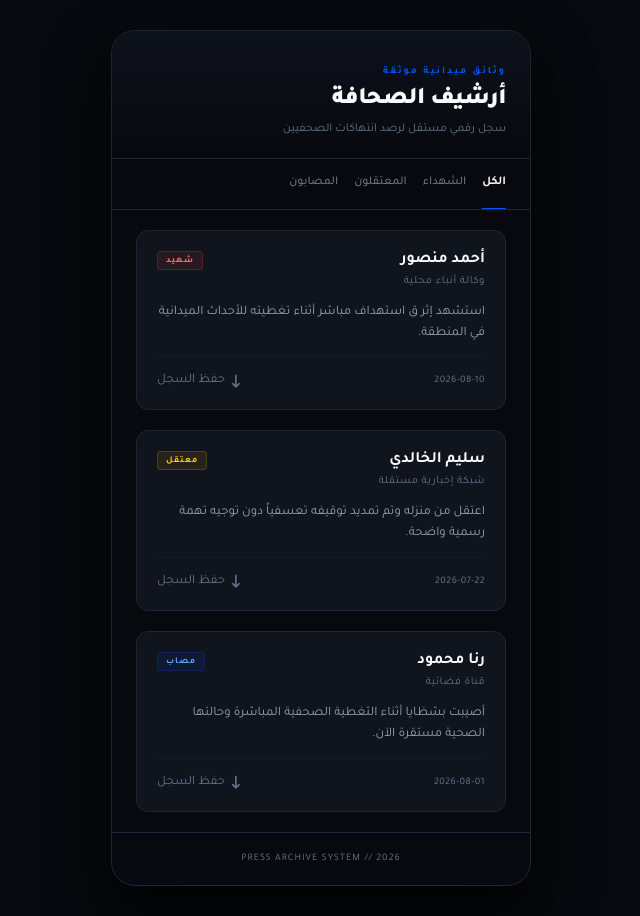
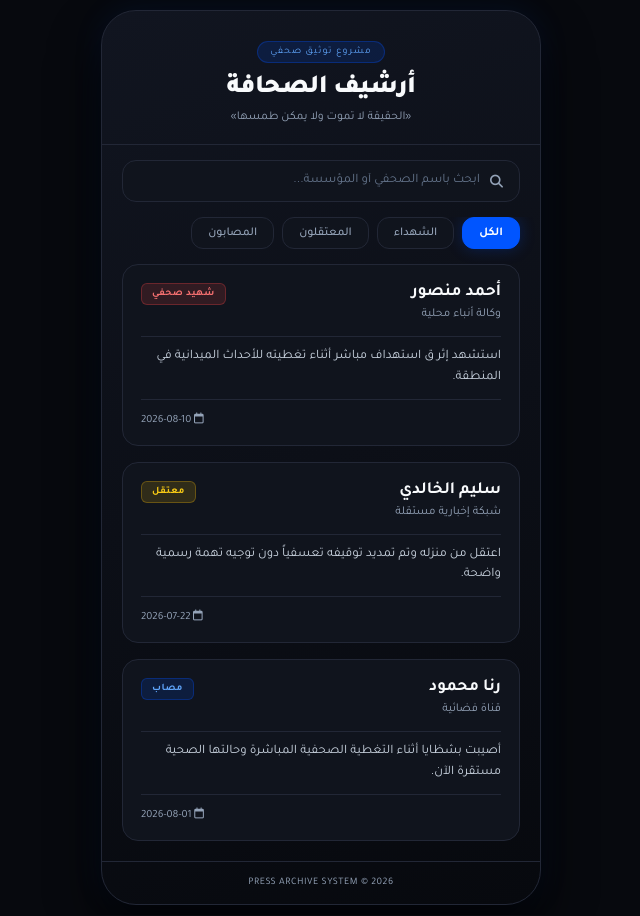
Before and after one commit to jjenin0011-prog/press-archive-, a plain HTML site: page index.html in a window 1280 px wide. Shown: the whole page, without its empty margins (319-959 px from the left). Drawn offline with Linux system fonts and the light colour scheme.

Commit message:
Update index.html

```diff
--- a/index.html
+++ b/index.html
@@ -3,310 +3,316 @@
 <head>
     <meta charset="UTF-8">
     <meta name="viewport" content="width=device-width, initial-scale=1.0">
-    <title>Press Archive // سجل التوثيق الميداني</title>
+    <title>أرشيف الصحافة - توثيق الحقيقة</title>
     <link href="https://fonts.googleapis.com/css2?family=Tajawal:wght@300;400;500;700;900&display=swap" rel="stylesheet">
     <link rel="stylesheet" href="https://cdnjs.cloudflare.com/ajax/libs/font-awesome/6.4.0/css/all.min.css">
-    <script src="https://cdnjs.cloudflare.com/ajax/libs/html2pdf.js/0.10.1/html2pdf.bundle.min.js"></script>
 
     <style>
         :root {
-            --bg-canvas: #07090e;
-            --card-surface: #10141d;
-            --press-blue: #0055ff;
-            --border-subtle: #1e2536;
+            --bg-deep: #07090e;
+            --bg-card: #10141d;
+            --border-subtle: #222736;
+            --accent-blue: #0055ff;
+            --accent-glow: rgba(0, 85, 255, 0.25);
             --text-main: #f8fafc;
-            --text-muted: #64748b;
+            --text-muted: #94a3b8;
         }
 
         * { box-sizing: border-box; margin: 0; padding: 0; font-family: 'Tajawal', sans-serif; }
 
         body {
-            background-color: var(--bg-canvas);
+            background-color: var(--bg-deep);
             color: var(--text-main);
             min-height: 100vh;
             display: flex;
             justify-content: center;
-            padding: 30px 10px;
+            padding: 10px;
         }
 
         .phone-mockup {
             width: 100%;
-            max-width: 420px;
-            background-color: var(--bg-canvas);
+            max-width: 440px;
+            background: linear-gradient(160deg, #111520 0%, var(--bg-deep) 100%);
+            border-radius: 35px;
             border: 1px solid var(--border-subtle);
-            border-radius: 24px;
+            box-shadow: 0 25px 50px rgba(0, 0, 0, 0.8), 0 0 30px rgba(0, 85, 255, 0.1);
             overflow: hidden;
             display: flex;
             flex-direction: column;
-            box-shadow: 0 30px 60px rgba(0, 0, 0, 0.8);
+            min-height: 850px;
         }
 
-        /* رأس المجلة العالمي (Editorial Header) */
-        .editorial-header {
-            padding: 35px 24px 20px;
+        /* الهيدر الفاخر */
+        header {
+            padding: 30px 20px 20px;
+            text-align: center;
             border-bottom: 1px solid var(--border-subtle);
-            background: linear-gradient(180deg, #0d111a 0%, var(--bg-canvas) 100%);
+            position: relative;
         }
 
-        .meta-tag {
+        .tag-badge {
+            display: inline-block;
+            background: rgba(0, 85, 255, 0.15);
+            color: #60a5fa;
             font-size: 10px;
+            padding: 4px 12px;
+            border-radius: 20px;
+            border: 1px solid rgba(0, 85, 255, 0.3);
+            margin-bottom: 10px;
+            letter-spacing: 1px;
             text-transform: uppercase;
-            letter-spacing: 2px;
-            color: var(--press-blue);
-            margin-bottom: 8px;
-            font-weight: 700;
-            display: block;
         }
 
-        .editorial-header h1 {
-            font-size: 24px;
+        header h1 {
+            font-size: 26px;
             font-weight: 900;
-            letter-spacing: -0.5px;
             color: var(--text-main);
             margin-bottom: 6px;
+            letter-spacing: -0.5px;
         }
 
-        .editorial-header p {
+        header p {
             font-size: 12px;
             color: var(--text-muted);
-            line-height: 1.4;
         }
 
-        /* شريط الفلاتر الأنيق */
-        .filters-nav {
+        /* شريط البحث */
+        .search-container {
+            padding: 15px 20px;
+        }
+        .search-box {
+            width: 100%;
+            background-color: var(--bg-card);
+            border: 1px solid var(--border-subtle);
+            border-radius: 14px;
+            padding: 12px 16px;
+            color: var(--text-main);
+            font-size: 13px;
             display: flex;
-            gap: 16px;
-            padding: 16px 24px;
+            align-items: center;
+            gap: 10px;
+        }
+        .search-box input {
+            background: none;
+            border: none;
+            color: var(--text-main);
+            outline: none;
+            width: 100%;
+            font-size: 13px;
+        }
+        .search-box input::placeholder { color: #64748b; }
+
+        /* شريط الفلاتر */
+        .filters-container {
+            display: flex;
+            gap: 8px;
+            padding: 0 20px 15px;
             overflow-x: auto;
-            border-bottom: 1px solid var(--border-subtle);
             scrollbar-width: none;
         }
-        .filters-nav::-webkit-scrollbar { display: none; }
+        .filters-container::-webkit-scrollbar { display: none; }
 
-        .filter-tab {
-            background: none;
-            border: none;
+        .filter-btn {
+            background-color: var(--bg-card);
             color: var(--text-muted);
+            border: 1px solid var(--border-subtle);
+            padding: 8px 16px;
+            border-radius: 12px;
             font-size: 12px;
             font-weight: 500;
             cursor: pointer;
             white-space: nowrap;
-            padding-bottom: 4px;
-            position: relative;
-            transition: color 0.3s;
+            transition: all 0.3s ease;
         }
 
-        .filter-tab:hover { color: var(--text-main); }
-
-        .filter-tab.active {
-            color: var(--text-main);
+        .filter-btn.active {
+            background-color: var(--accent-blue);
+            color: #ffffff;
+            border-color: var(--accent-blue);
+            box-shadow: 0 0 15px var(--accent-glow);
             font-weight: 700;
         }
 
-        .filter-tab.active::after {
-            content: '';
-            position: absolute;
-            bottom: -17px;
-            right: 0;
-            width: 100%;
-            height: 2px;
-            background-color: var(--press-blue);
+        /* منطقة البطاقات */
+        .content-area {
+            flex: 1;
+            padding: 0 20px 20px;
+            overflow-y: auto;
+            display: flex;
+            flex-direction: column;
+            gap: 16px;
         }
 
-        /* مساحة العرض الرئيسية */
-        .archive-stream {
-            padding: 20px 24px;
+        /* تصميم البطاقة الفاخرة */
+        .journalist-card {
+            background-color: var(--bg-card);
+            border: 1px solid var(--border-subtle);
+            border-radius: 16px;
+            padding: 18px;
             display: flex;
             flex-direction: column;
-            gap: 20px;
+            gap: 12px;
+            transition: all 0.3s ease;
+            position: relative;
         }
 
-        /* تصميم البطاقة كقصاصة أرشيفية (Editorial Card) */
-        .record-card {
-            background-color: var(--card-surface);
-            border: 1px solid var(--border-subtle);
-            border-radius: 12px;
-            padding: 20px;
-            position: relative;
-            transition: border-color 0.2s;
-        }
-
-        .record-card:hover {
+        .journalist-card:hover {
             border-color: rgba(0, 85, 255, 0.4);
+            transform: translateY(-2px);
         }
 
         .card-top {
             display: flex;
             justify-content: space-between;
             align-items: flex-start;
-            margin-bottom: 12px;
         }
 
-        .identity-info h3 {
-            font-size: 16px;
+        .status-pill {
+            font-size: 10px;
+            padding: 4px 10px;
+            border-radius: 6px;
+            font-weight: 700;
+            letter-spacing: 0.5px;
+        }
+        .pill-martyr { background: rgba(239, 68, 68, 0.15); color: #f87171; border: 1px solid rgba(239, 68, 68, 0.3); }
+        .pill-imprisoned { background: rgba(234, 179, 8, 0.15); color: #facc15; border: 1px solid rgba(234, 179, 8, 0.3); }
+        .pill-wounded { background: rgba(0, 85, 255, 0.15); color: #60a5fa; border: 1px solid rgba(0, 85, 255, 0.3); }
+
+        .journalist-info h3 {
+            font-size: 17px;
             font-weight: 700;
             color: var(--text-main);
             margin-bottom: 2px;
         }
-
-        .identity-info span {
-            font-size: 11px;
+        .journalist-info span {
+            font-size: 12px;
             color: var(--text-muted);
-            letter-spacing: 0.5px;
         }
 
-        /* شارة الحالة بستايل هندسي نظيف */
-        .status-pill {
-            font-size: 9px;
-            text-transform: uppercase;
-            letter-spacing: 1px;
-            padding: 3px 8px;
-            border-radius: 4px;
-            font-weight: 700;
-        }
-        .pill-martyr { background: rgba(239, 68, 68, 0.1); color: #f87171; border: 1px solid rgba(239, 68, 68, 0.2); }
-        .pill-imprisoned { background: rgba(234, 179, 8, 0.1); color: #facc15; border: 1px solid rgba(234, 179, 8, 0.2); }
-        .pill-wounded { background: rgba(0, 85, 255, 0.1); color: #60a5fa; border: 1px solid rgba(0, 85, 255, 0.2); }
-
-        .card-core {
+        .card-body {
             font-size: 13px;
-            color: #94a3b8;
+            color: #cbd5e1;
             line-height: 1.6;
-            margin-bottom: 16px;
-            padding-bottom: 12px;
-            border-bottom: 1px solid rgba(255, 255, 255, 0.03);
+            border-top: 1px solid var(--border-subtle);
+            border-bottom: 1px solid var(--border-subtle);
+            padding: 10px 0;
         }
 
         .card-bottom {
             display: flex;
-            justify-content: space-between;
+            justify-content: flex-end;
             align-items: center;
         }
 
-        .record-date {
-            font-size: 10px;
+        .date-text {
+            font-size: 11px;
             color: var(--text-muted);
-            letter-spacing: 0.5px;
-        }
-
-        /* تحويل زر الـ PDF إلى أيقونة أنيقة مخفية بانسجام (Minimalist Export Icon) */
-        .export-trigger {
-            background: none;
-            border: none;
-            color: var(--text-muted);
-            font-size: 13px;
-            cursor: pointer;
-            display: flex;
-            align-items: center;
-            gap: 6px;
-            transition: color 0.2s;
-        }
-
-        .export-trigger:hover {
-            color: var(--press-blue);
         }
 
         footer {
             text-align: center;
-            padding: 20px;
+            padding: 15px;
             font-size: 10px;
             color: var(--text-muted);
             border-top: 1px solid var(--border-subtle);
-            letter-spacing: 1px;
+            letter-spacing: 0.5px;
         }
     </style>
 </head>
 <body>
 
     <div class="phone-mockup">
-        <!-- هيدر المجلة -->
-        <div class="editorial-header">
-            <span class="meta-tag">وثائق ميدانية موثقة</span>
+        <!-- الهيدر -->
+        <header>
+            <span class="tag-badge">مشروع توثيق صحفي</span>
             <h1>أرشيف الصحافة</h1>
-            <p>سجل رقمي مستقل لرصد انتهاكات الصحفيين</p>
+            <p>«الحقيقة لا تموت ولا يمكن طمسها»</p>
+        </header>
+
+        <!-- شريط البحث -->
+        <div class="search-container">
+            <div class="search-box">
+                <i class="fa-solid fa-magnifying-glass" style="color: var(--text-muted);"></i>
+                <input type="text" id="searchInput" placeholder="ابحث باسم الصحفي أو المؤسسة..." oninput="filterRecords()">
+            </div>
         </div>
 
-        <!-- فلاتر بستايل التبويب الاحترافي -->
-        <nav class="filters-nav">
-            <button class="filter-tab active" onclick="filterRecords('all', this)">الكل</button>
-            <button class="filter-tab" onclick="filterRecords('martyr', this)">الشهداء</button>
-            <button class="filter-tab" onclick="filterRecords('imprisoned', this)">المعتقلون</button>
-            <button class="filter-tab" onclick="filterRecords('wounded', this)">المصابون</button>
-        </nav>
+        <!-- فلاتر الأقسام -->
+        <div class="filters-container">
+            <button class="filter-btn active" onclick="setCategory('all', this)">الكل</button>
+            <button class="filter-btn" onclick="setCategory('martyr', this)">الشهداء</button>
+            <button class="filter-btn" onclick="setCategory('imprisoned', this)">المعتقلون</button>
+            <button class="filter-btn" onclick="setCategory('wounded', this)">المصابون</button>
+        </div>
 
-        <!-- مساحة السجلات -->
-        <div class="archive-stream" id="recordsStream"></div>
+        <!-- مساحة عرض السجلات -->
+        <div class="content-area" id="recordsContainer"></div>
 
         <footer>
-            PRESS ARCHIVE SYSTEM // 2026
+            PRESS ARCHIVE SYSTEM &copy; 2026
         </footer>
     </div>
 
     <script src="journalists.js"></script>
     <script>
-        function renderRecords(filter = 'all') {
-            const stream = document.getElementById('recordsStream');
-            stream.innerHTML = '';
+        let currentCategory = 'all';
 
-            const data = filter === 'all' ? journalistsData : journalistsData.filter(i => i.category === filter);
+        function renderRecords() {
+            const container = document.getElementById('recordsContainer');
+            const searchQuery = document.getElementById('searchInput').value.toLowerCase();
+            container.innerHTML = '';
 
-            if (data.length === 0) {
-                stream.innerHTML = '<div style="text-align:center; color:var(--text-muted); padding:30px; font-size:12px;">لا توجد سجلات في هذا القسم</div>';
+            let filtered = journalistsData.filter(item => {
+                const matchesCategory = currentCategory === 'all' || item.category === currentCategory;
+                const matchesSearch = item.name.toLowerCase().includes(searchQuery) || item.institution.toLowerCase().includes(searchQuery);
+                return matchesCategory && matchesSearch;
+            });
+
+            if (filtered.length === 0) {
+                container.innerHTML = '<div style="text-align:center; color:var(--text-muted); margin-top:40px; font-size:13px;">لا توجد سجلات مطابقة للبحث</div>';
                 return;
             }
 
-            data.forEach(item => {
+            filtered.forEach(person => {
                 let pillClass = '';
                 let labelText = '';
-                if(item.category === 'martyr') { pillClass = 'pill-martyr'; labelText = 'شهيد'; }
-                else if(item.category === 'imprisoned') { pillClass = 'pill-imprisoned'; labelText = 'معتقل'; }
-                else if(item.category === 'wounded') { pillClass = 'pill-wounded'; labelText = 'مصاب'; }
+                if(person.category === 'martyr') { pillClass = 'pill-martyr'; labelText = 'شهيد صحفي'; }
+                else if(person.category === 'imprisoned') { pillClass = 'pill-imprisoned'; labelText = 'معتقل'; }
+                else if(person.category === 'wounded') { pillClass = 'pill-wounded'; labelText = 'مصاب'; }
 
-                const cardId = `record-${item.id}`;
                 const card = document.createElement('div');
-                card.className = 'record-card';
-                card.id = cardId;
+                card.className = 'journalist-card';
                 card.innerHTML = `
                     <div class="card-top">
-                        <div class="identity-info">
-                            <h3>${item.name}</h3>
-                            <span>${item.institution}</span>
+                        <div class="journalist-info">
+                            <h3>${person.name}</h3>
+                            <span>${person.institution}</span>
                         </div>
                         <span class="status-pill ${pillClass}">${labelText}</span>
                     </div>
-                    <div class="card-core">
-                        <p>${item.details}</p>
+                    <div class="card-body">
+                        <p>${person.details}</p>
                     </div>
                     <div class="card-bottom">
-                        <span class="record-date">${item.date}</span>
-                        <button class="export-trigger" onclick="generatePDF('${cardId}', '${item.name}')" title="حفظ كملف">
-                            <i class="fa-solid fa-arrow-down-long"></i> حفظ السجل
-                        </button>
+                        <span class="date-text"><i class="fa-regular fa-calendar"></i> ${person.date}</span>
                     </div>
                 `;
-                stream.appendChild(card);
+                container.appendChild(card);
             });
         }
 
-        function filterRecords(cat, btn) {
-            document.querySelectorAll('.filter-tab').forEach(t => t.classList.remove('active'));
+        function setCategory(cat, btn) {
+            currentCategory = cat;
+            document.querySelectorAll('.filter-btn').forEach(b => b.classList.remove('active'));
             btn.classList.add('active');
-            renderRecords(cat);
+            renderRecords();
         }
 
-        function generatePDF(id, name) {
-            const el = document.getElementById(id);
-            const options = {
-                margin: 10,
-                filename: `Press_Archive_${name.replace(/\s+/g, '_')}.pdf`,
-                image: { type: 'jpeg', quality: 0.98 },
-                html2canvas: { scale: 2, useCORS: true, backgroundColor: '#10141d' },
-                jsPDF: { unit: 'mm', format: 'a4', orientation: 'portrait' }
-            };
-            html2pdf().from(el).set(options).save();
+        function filterRecords() {
+            renderRecords();
         }
 
-        window.onload = () => renderRecords('all');
+        window.onload = () => renderRecords();
     </script>
 </body>
 </html>
```
